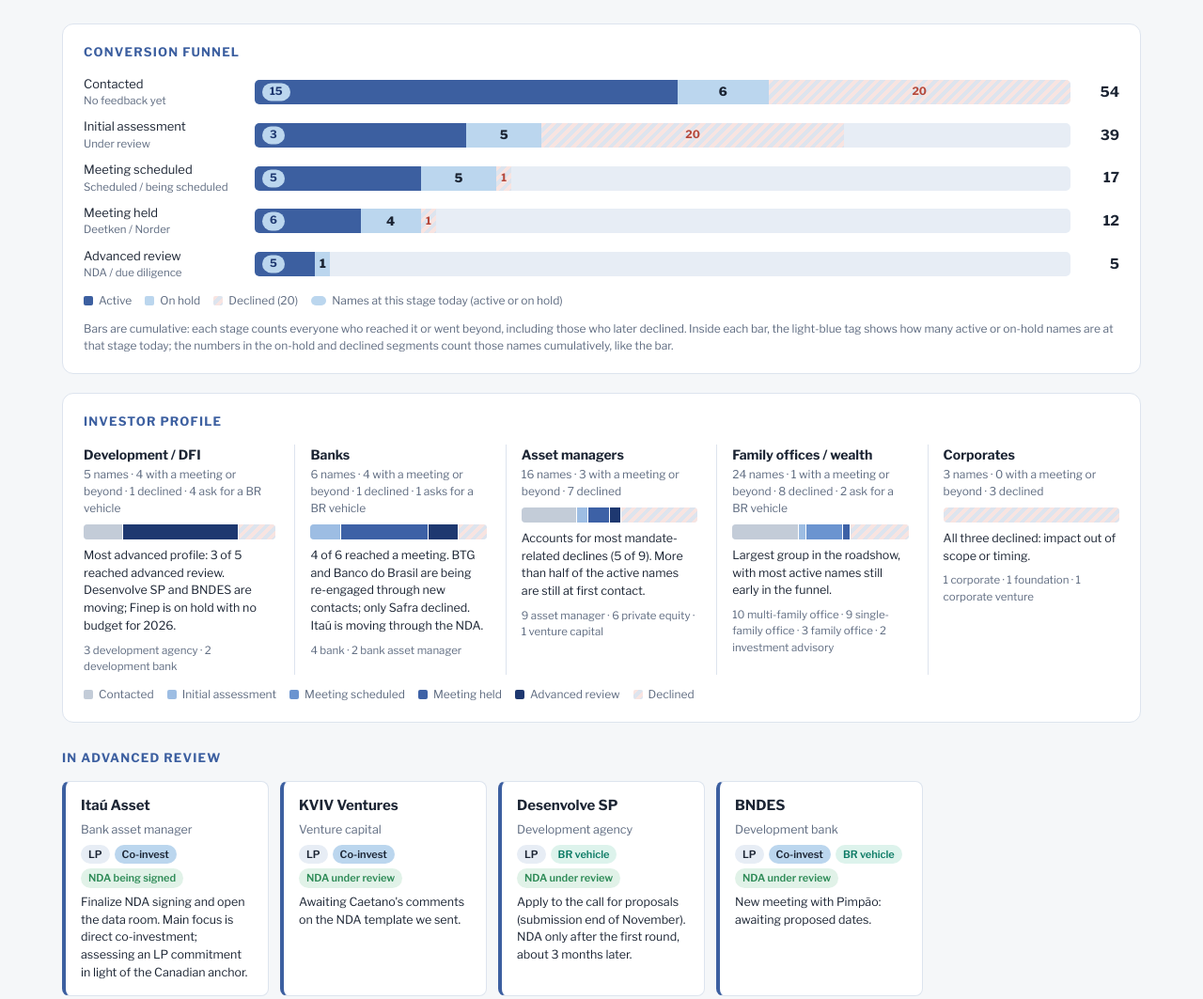
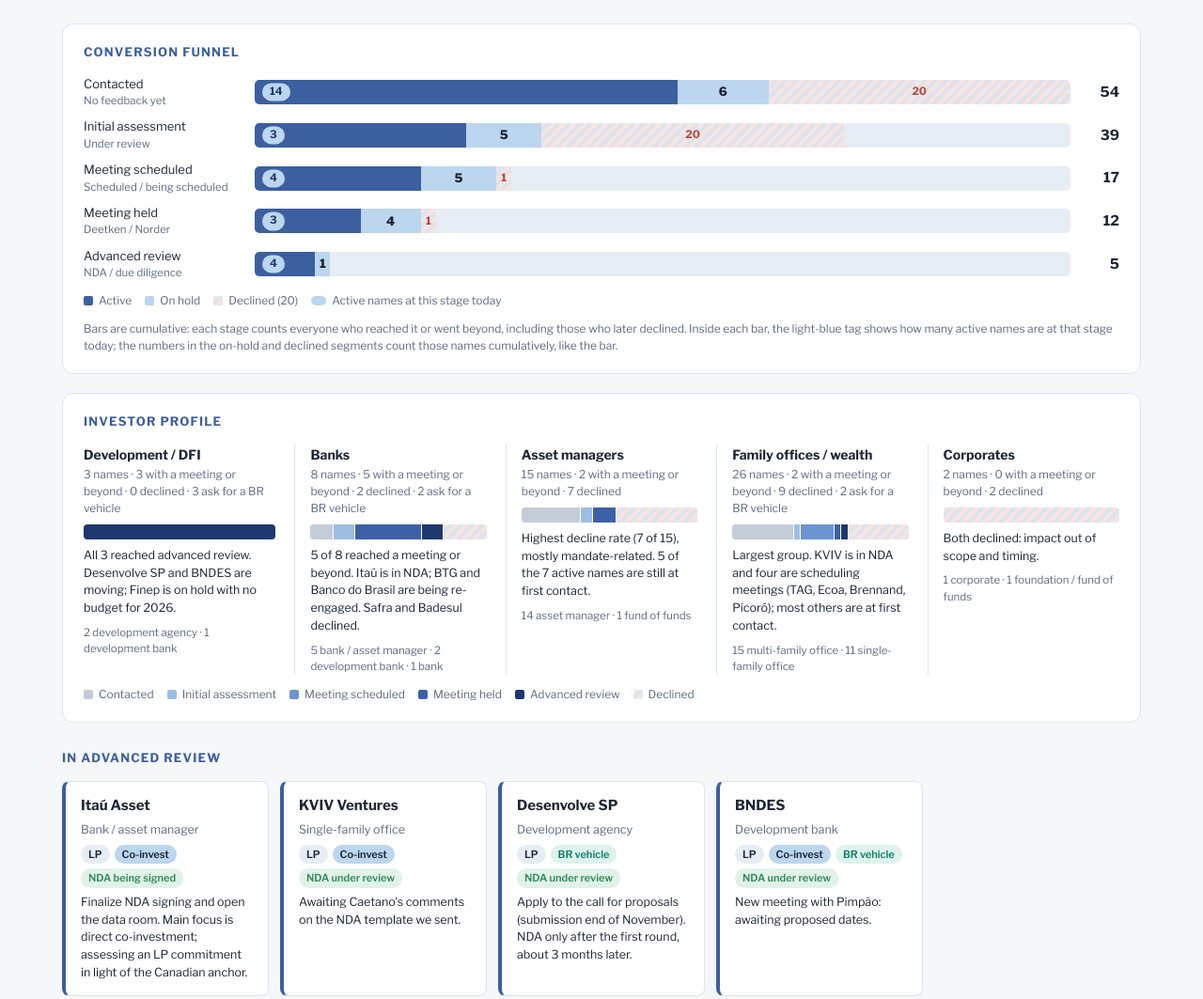
Before and after one commit to nordercapital/icaf-roadshow, a plain HTML site: page index.html in a window 1280 px wide. Shown: the part 628-1691 px from the top of the page at 94% size. Drawn offline with nearby package versions, Linux system fonts and the light colour scheme.

Commit message:
Update ICAF roadshow (12/11)

```diff
--- a/index.html
+++ b/index.html
@@ -215,8 +215,8 @@ footer.norder .wrap{padding-block:0}
     <div class="panel">
       <h2>Conversion funnel</h2>
       <div class="fun" id="funnel"></div>
-      <div class="legend"><span><i class="sa"></i>Active</span><span><i class="sh"></i>On hold</span><span><i class="sx"></i>Declined (<span id="dcount"></span>)</span><span><i class="nowk"></i>Names at this stage today (active or on hold)</span></div>
-      <p class="note">Bars are cumulative: each stage counts everyone who reached it or went beyond, including those who later declined. Inside each bar, the light-blue tag shows how many active or on-hold names are at that stage today; the numbers in the on-hold and declined segments count those names cumulatively, like the bar.</p>
+      <div class="legend"><span><i class="sa"></i>Active</span><span><i class="sh"></i>On hold</span><span><i class="sx"></i>Declined (<span id="dcount"></span>)</span><span><i class="nowk"></i>Active names at this stage today</span></div>
+      <p class="note">Bars are cumulative: each stage counts everyone who reached it or went beyond, including those who later declined. Inside each bar, the light-blue tag shows how many active names are at that stage today; the numbers in the on-hold and declined segments count those names cumulatively, like the bar.</p>
     </div>
     <div class="panel">
       <h2>Investor profile</h2>
@@ -265,62 +265,62 @@ const ETAPA_DESC=["","No feedback yet","Under review","Scheduled / being schedul
 const B=s=>s<=1?1:s===2?2:(s===3||s===5)?3:(s===4||s===6)?4:5;
 // [name, profile, sub-profile, CRM stage, status A=active H=on hold X=declined, interest, NDA, flags, next step / feedback, decline reason]
 const RAW=[
-["Itaú Asset","Bank","Bank asset manager",7,"A","LP,Co-invest","NDA being signed","","Finalize NDA signing and open the data room. Main focus is direct co-investment; assessing an LP commitment in light of the Canadian anchor."],
-["KVIV Ventures","Asset manager","Venture capital",7,"A","LP,Co-invest","NDA under review","","Awaiting Caetano's comments on the NDA template we sent."],
+["Itaú Asset","Bank","Bank / asset manager",7,"A","LP,Co-invest","NDA being signed","","Finalize NDA signing and open the data room. Main focus is direct co-investment; assessing an LP commitment in light of the Canadian anchor."],
+["KVIV Ventures","Family office / wealth","Single-family office",7,"A","LP,Co-invest","NDA under review","","Awaiting Caetano's comments on the NDA template we sent."],
 ["Finep","Development / DFI","Development agency",7,"H","LP","NDA not sent","BR",""],
 ["Desenvolve SP","Development / DFI","Development agency",7,"A","LP","NDA under review","BR","Apply to the call for proposals (submission end of November). NDA only after the first round, about 3 months later."],
 ["BNDES","Development / DFI","Development bank",7,"A","LP,Co-invest","NDA under review","BR","New meeting with Pimpão: awaiting proposed dates."],
-["BTG Pactual","Bank","Bank",6,"A","LP,Co-invest","NDA not sent","","Re-engaging through a new route: WhatsApp sent to Luiz Medeiros (fund-of-funds team) on Nov 12."],
-["Banco do Brasil","Bank","Bank",6,"A","LP,Co-invest","NDA not sent","","Re-engaging through Victor Granja, our contact on the fund-evaluation team."],
-["Galapagos Capital","Asset manager","Private equity",6,"A","LP","NDA not sent","","LP: materials with the fund-investment team for review. Follow up with the Paraguayan partner referred for co-investment."],
+["BTG Pactual","Bank","Bank / asset manager",6,"A","LP,Co-invest","NDA not sent","","Re-engaging through a new route: WhatsApp sent to Luiz Medeiros (fund-of-funds team) on Nov 12."],
+["Banco do Brasil","Bank","Bank / asset manager",6,"A","LP,Co-invest","NDA not sent","","Re-engaging through Victor Granja, our contact on the fund-evaluation team."],
+["Galapagos Capital","Asset manager","Asset manager",6,"A","LP","NDA not sent","","LP: materials with the fund-investment team for review. Follow up with the Paraguayan partner referred for co-investment."],
 ["Ecoa Capital","Family office / wealth","Single-family office",5,"A","LP","","","Meeting with Deetken on Nov 12."],
 ["TAG Investimentos","Family office / wealth","Multi-family office",3,"A","LP,Co-invest","","","Meeting scheduled for Nov 12."],
 ["Família Brennand","Family office / wealth","Single-family office",3,"A","LP,Co-invest","","","Awaiting Antonio Brennand's feedback to schedule."],
 ["EQI Investimentos","Asset manager","Asset manager",2,"A","LP","","","Materials sent. Followed up with Ettore on WhatsApp on Nov 11; awaiting feedback."],
-["Santander Brasil","Bank","Bank",2,"A","LP","","","Materials sent. Awaiting feedback."],
+["Santander Brasil","Bank","Bank / asset manager",2,"A","LP","","","Materials sent. Awaiting feedback."],
 ["Carpa Family Office","Family office / wealth","Multi-family office",2,"A","LP","","","Materials sent. Awaiting feedback."],
-["Picoró Investimentos","Family office / wealth","Family office",3,"A","LP,Co-invest","","","Scheduling a call with Luquinhas."],
-["Legend Capital","Asset manager","Private equity",1,"A","LP","","","Reaching out in parallel to Luiz, Túlio, Guilherme and Pedro by email."],
-["BDMG","Development / DFI","Development bank",1,"A","LP","","","First follow-up with Jorge."],
-["Enseada","Family office / wealth","Family office",1,"A","LP","","","First follow-up with João."],
-["WE Capital","Asset manager","Private equity",1,"A","LP","","","First follow-up with Caio, awaiting reply."],
+["Picoró Investimentos","Family office / wealth","Single-family office",3,"A","LP,Co-invest","","","Scheduling a call with Luquinhas."],
+["Legend Capital","Asset manager","Asset manager",1,"A","LP","","","Reaching out in parallel to Luiz, Túlio, Guilherme and Pedro by email."],
+["BDMG","Bank","Development bank",1,"A","LP","","","First follow-up with Jorge."],
+["Enseada","Family office / wealth","Multi-family office",1,"A","LP","","","First follow-up with João."],
+["WE Capital","Family office / wealth","Multi-family office",1,"A","LP","","","First follow-up with Caio, awaiting reply."],
 ["Pragma","Family office / wealth","Multi-family office",1,"A","LP","","","Follow-up with Cella by email."],
 ["Perfin","Asset manager","Asset manager",1,"A","LP","","","Reaching out to Cesar and Gaspar by email and WhatsApp."],
 ["JGP","Asset manager","Asset manager",1,"A","LP","","","Reached out to Urbano and Maria, awaiting reply."],
-["Aguassanta Participações","Family office / wealth","Single-family office",1,"A","LP","","","First follow-up with Sylvio, awaiting reply."],
+["Aguassanta Participações","Asset manager","Asset manager",1,"A","LP","","","First follow-up with Sylvio, awaiting reply."],
 ["Turim FO","Family office / wealth","Multi-family office",1,"A","LP","","","First follow-up with Carol and outreach to Eduardo."],
-["M Square","Asset manager","Asset manager",1,"A","LP","","","Follow-up with Victor on WhatsApp, awaiting reply."],
-["Brainvest Brasil","Family office / wealth","Multi-family office",1,"A","LP,Co-invest","","","Follow-up with Dennis on WhatsApp, awaiting reply."],
+["M Square","Family office / wealth","Multi-family office",1,"A","LP","","","Follow-up with Victor on WhatsApp, awaiting reply."],
+["Brainvest Brasil","Asset manager","Asset manager",1,"A","LP,Co-invest","","","Follow-up with Dennis on WhatsApp, awaiting reply."],
 ["Oikos Wealth Management","Family office / wealth","Multi-family office",1,"A","LP,Co-invest","","","Follow-up with Hugo on WhatsApp, awaiting reply."],
 ["Portofino MFO","Family office / wealth","Multi-family office",1,"A","LP","","","Talking directly with Carolina (head), who will bring in João and the investment team."],
 ["4UM Investimentos","Family office / wealth","Multi-family office",1,"A","LP","","","Reaching out to Érico by email."],
 // on hold
 ["XP Asset","Asset manager","Asset manager",6,"H","LP","","",""],
-["Bradesco Asset Management","Bank","Bank asset manager",6,"H","LP,Co-invest","","BR",""],
+["Bradesco Asset Management","Bank","Bank / asset manager",6,"H","LP,Co-invest","","BR",""],
 ["Gerval (FO Gerdau)","Family office / wealth","Single-family office",6,"H","LP","","BR",""],
 ["Cadonau (Jereissati)","Family office / wealth","Single-family office",5,"H","LP,Co-invest","","",""],
-["ekho","Family office / wealth","Family office",1,"H","LP,Co-invest","","",""],
+["ekho","Family office / wealth","Multi-family office",1,"H","LP,Co-invest","","",""],
 // declined
 ["Maubisa","Family office / wealth","Single-family office",2,"X","LP,Co-invest","","","","timing"],
-["Pachamama Investimentos","Asset manager","Asset manager",2,"X","LP,Co-invest","","","","timing"],
-["Badesul","Development / DFI","Development agency",6,"X","LP","","FT,BR","","mandato"],
-["Jera Capital","Asset manager","Private equity",2,"X","","","","","mandato"],
+["Pachamama Investimentos","Family office / wealth","Single-family office",2,"X","LP,Co-invest","","","","timing"],
+["Badesul","Bank","Development bank",6,"X","LP","","FT,BR","","mandato"],
+["Jera Capital","Asset manager","Asset manager",2,"X","","","","","mandato"],
 ["Genial Investimentos","Asset manager","Asset manager",2,"X","","","","","mandato"],
 ["Safra","Bank","Bank",2,"X","","","","","mandato"],
 ["Minerva Foods","Corporate","Corporate",2,"X","","","","","impacto"],
 ["UV Gestora","Family office / wealth","Single-family office",2,"X","LP","","","","geo"],
 ["BWGI","Asset manager","Asset manager",2,"X","LP","","","","mandato"],
 ["Anima Investimentos","Asset manager","Asset manager",2,"X","LP","","","","mandato"],
-["Monte Bravo","Family office / wealth","Investment advisory",2,"X","LP,Co-invest","","","","impacto"],
-["Spectra Investments","Asset manager","Private equity",2,"X","","","","","mandato"],
+["Monte Bravo","Asset manager","Asset manager",2,"X","LP,Co-invest","","","","impacto"],
+["Spectra Investments","Asset manager","Fund of funds",2,"X","","","","","mandato"],
 ["Nau Capital","Family office / wealth","Multi-family office",2,"X","LP,Co-invest","","","","mandato"],
 ["Sun Moritz Family Office","Family office / wealth","Single-family office",2,"X","Co-invest","","","","mandato"],
-["Prada Assessoria","Family office / wealth","Investment advisory",2,"X","Co-invest","","","","impacto"],
-["Signal Capital","Asset manager","Private equity",2,"X","LP,Co-invest","","","","timing"],
+["Prada Assessoria","Family office / wealth","Multi-family office",2,"X","Co-invest","","","","impacto"],
+["Signal Capital","Asset manager","Asset manager",2,"X","LP,Co-invest","","","","timing"],
 ["Monte Azul MFO","Family office / wealth","Multi-family office",2,"X","LP,Co-invest","","BR","","demanda"],
-["Fundo JBS pela Amazônia","Corporate","Foundation",2,"X","LP,Co-invest","","","","timing"],
-["Globo Ventures","Corporate","Corporate venture",2,"X","LP,Co-invest","","","","timing"],
-["Península Participações","Family office / wealth","Single-family office",2,"X","LP,Co-invest","","","","impacto"],
+["Fundo JBS pela Amazônia","Corporate","Foundation / fund of funds",2,"X","LP,Co-invest","","","","timing"],
+["Globo Ventures","Family office / wealth","Single-family office",2,"X","LP,Co-invest","","","","timing"],
+["Península Participações","Family office / wealth","Multi-family office",2,"X","LP,Co-invest","","","","impacto"],
 ];
 const D=RAW.map(r=>({n:r[0],cat:r[1],sub:r[2],s:r[3],st:r[4],a:r[4]==="A",int:r[5]?r[5].split(","):[],nda:r[6],ft:r[7].includes("FT"),br:r[7].includes("BR"),next:r[8],mot:r[9]||""}));
 
@@ -337,8 +337,8 @@ $("kpis").innerHTML=k.map(([v,l],i)=>`<div class="kpi"><span class="kt">${l}</sp
 
 // Funnel (cumulative)
 $("funnel").innerHTML=[1,2,3,4,5].map(s=>{const c=L=>L.filter(x=>B(x.s)>=s).length;const a=c(active),h=c(hold),x=c(decl);
- const cur=D.filter(y=>y.st!=="X"&&B(y.s)===s).length;
- return `<div class="frow"><div class="lab">${ETAPAS[s]}<small>${ETAPA_DESC[s]}</small></div><div class="bar fb" role="img" aria-label="${ETAPAS[s]}: ${a} active, ${h} on hold, ${x} declined; ${cur} at this stage today"><span class="now">${cur}</span>${a?`<i class="sa" style="width:${a/N*100}%"></i>`:""}${h?`<i class="sh" style="width:${h/N*100}%"><em>${h}</em></i>`:""}${x?`<i class="sx" style="width:${x/N*100}%"><em>${x}</em></i>`:""}</div><div class="n">${a+h+x}</div></div>`}).join("");
+ const cur=D.filter(y=>y.st==="A"&&B(y.s)===s).length;
+ return `<div class="frow"><div class="lab">${ETAPAS[s]}<small>${ETAPA_DESC[s]}</small></div><div class="bar fb" role="img" aria-label="${ETAPAS[s]}: ${a} active, ${h} on hold, ${x} declined; ${cur} active at this stage today"><span class="now">${cur}</span>${a?`<i class="sa" style="width:${a/N*100}%"></i>`:""}${h?`<i class="sh" style="width:${h/N*100}%"><em>${h}</em></i>`:""}${x?`<i class="sx" style="width:${x/N*100}%"><em>${x}</em></i>`:""}</div><div class="n">${a+h+x}</div></div>`}).join("");
 const live=D.filter(x=>x.st!=="X");$("dcount").textContent=decl.length;
 
 
@@ -346,11 +346,11 @@ const live=D.filter(x=>x.st!=="X");$("dcount").textContent=decl.length;
 const cats=["Development / DFI","Bank","Asset manager","Family office / wealth","Corporate"];
 const CATL={"Development / DFI":"Development / DFI","Bank":"Banks","Asset manager":"Asset managers","Family office / wealth":"Family offices / wealth","Corporate":"Corporates"};
 const LEIT={
- "Development / DFI":"Most advanced profile: 3 of 5 reached advanced review. Desenvolve SP and BNDES are moving; Finep is on hold with no budget for 2026.",
- "Bank":"4 of 6 reached a meeting. BTG and Banco do Brasil are being re-engaged through new contacts; only Safra declined. Itaú is moving through the NDA.",
- "Asset manager":"Accounts for most mandate-related declines (5 of 9). More than half of the active names are still at first contact.",
- "Family office / wealth":"Largest group in the roadshow, with most active names still early in the funnel.",
- "Corporate":"All three declined: impact out of scope or timing."};
+ "Development / DFI":"All 3 reached advanced review. Desenvolve SP and BNDES are moving; Finep is on hold with no budget for 2026.",
+ "Bank":"5 of 8 reached a meeting or beyond. Itaú is in NDA; BTG and Banco do Brasil are being re-engaged. Safra and Badesul declined.",
+ "Asset manager":"Highest decline rate (7 of 15), mostly mandate-related. 5 of the 7 active names are still at first contact.",
+ "Family office / wealth":"Largest group. KVIV is in NDA and four are scheduling meetings (TAG, Ecoa, Brennand, Picoró); most others are at first contact.",
+ "Corporate":"Both declined: impact out of scope and timing."};
 $("profiles").innerHTML=cats.map(c=>{const L=D.filter(x=>x.cat===c),n=L.length,lv=L.filter(x=>x.st!=="X"),dx=n-lv.length,adv=L.filter(x=>B(x.s)>=4).length,br=L.filter(x=>x.br).length;
  const segs=[1,2,3,4,5].map(b=>{const q=lv.filter(x=>B(x.s)===b).length;return q?`<i style="width:${q/n*100}%;background:var(--s${b})" title="${ETAPAS[b]}: ${q}"></i>`:""}).join("")+(dx?`<i class="sx" style="width:${dx/n*100}%" title="Declined: ${dx}"></i>`:"");
  const sc={};L.forEach(x=>{const s=x.sub.toLowerCase();sc[s]=(sc[s]||0)+1});const subs=Object.entries(sc).sort((a,b)=>b[1]-a[1]).map(([s,q])=>q+" "+s).join(" · ");
@@ -395,7 +395,7 @@ const MOT=[
  ["geo","Prefer credit in developed markets","Already exposed to private debt; prefer the US or Europe."],
  ["parada","Investor's initiative on hold","Closed by Norder."],
 ];
-const PARC=[["Galapagos Capital","Private equity"]];
+const PARC=[["Galapagos Capital","Asset manager"]];
 const groups=MOT.map(([id,t,d])=>({id,t,d,L:decl.filter(x=>x.mot===id)})).filter(g=>g.L.length).sort((a,b)=>b.L.length-a.L.length);
 const dmax=Math.max(...groups.map(g=>g.L.length));
 const PARCG={id:"parc",t:"Partial declines (still active)",d:"Still active, but declined one of the fronts.",L:PARC.map(x=>({n:x[0],sub:x[1],s:D.find(y=>y.n===x[0]).s})),parc:true};
@@ -413,10 +413,10 @@ drawDecl();
 const ESP=[
  ["XP Asset","Asset manager","Meeting held","Asked to pick the conversation back up in December.","Dec 2026","Reach out again in early December."],
  ["Cadonau (Jereissati)","Single-family office","Meeting scheduled","Asked to pick it back up in December.","Dec 2026","Reach out again and reschedule the meeting."],
- ["Bradesco Asset Management","Bank asset manager","Meeting held","Interest depends on a local vehicle; open to receiving updates to present to Eco Invest.","Once the BR vehicle is defined","Send updates on the local vehicle as soon as it is defined."],
+ ["Bradesco Asset Management","Bank / asset manager","Meeting held","Interest depends on a local vehicle; open to receiving updates to present to Eco Invest.","Once the BR vehicle is defined","Send updates on the local vehicle as soon as it is defined."],
  ["Gerval (FO Gerdau)","Single-family office","Meeting held","Waiting for Deetken to decide on the vehicle, based on demand from local LPs. Last email on Oct 15.","Once the BR vehicle is defined","Go back to Letícia with the NDA and data room."],
  ["Finep","Development agency","Advanced review","No budget left for 2026, and no fast-track route available.","Next budget cycle (2027)","Check back when the 2027 budget and calls for proposals open."],
- ["ekho","Family office","Contacted","Not interested for now; asked us to reconnect at the start of next year.","Early 2027","Reach out again in early 2027."],
+ ["ekho","Multi-family office","Contacted","Not interested for now; asked us to reconnect at the start of next year.","Early 2027","Reach out again in early 2027."],
 ];
 $("esp").innerHTML=ESP.map(x=>`<tr><td class="nm"><b>${esc(x[0])}</b><small>${esc(x[1])} · ${x[2]}</small></td><td>${esc(x[3])}</td><td><span class="tag ${(x[4].startsWith("Dec")||x[4].startsWith("Early"))?"nda":(x[4]==="TBD"||x[4].startsWith("Next"))?"":"br"}">${esc(x[4])}</span><small class="rt">${esc(x[5])}</small></td></tr>`).join("");
 </script>
```
